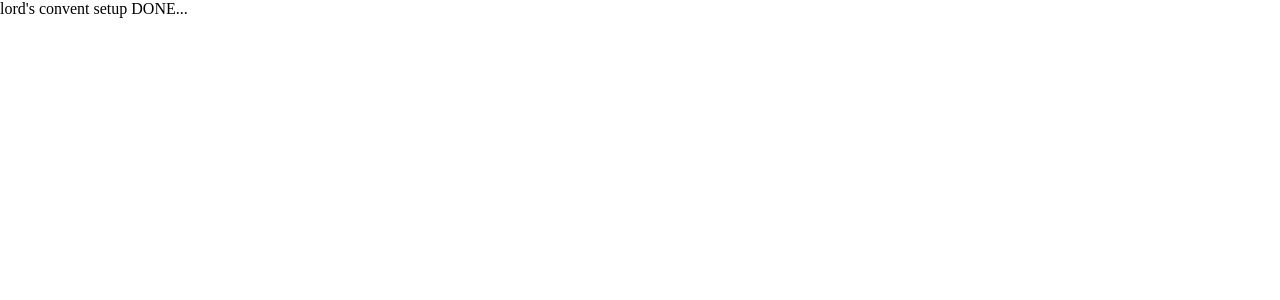
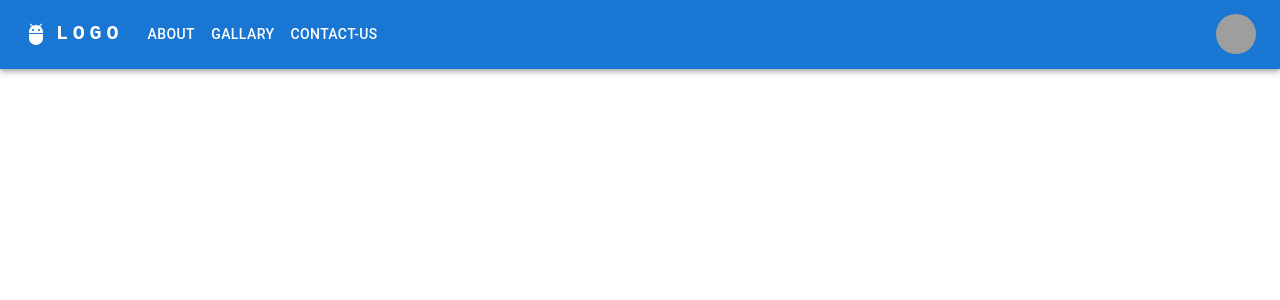
Before and after one commit to GaurvPatil/lordsconvent, a React (Create React App) app: page / in a window 1280 px wide. Shown: the top 300 px of the page. Built offline with nearby package versions, Linux system fonts and the light colour scheme; grey boxes are pictures that could not be loaded.

Commit message:
nabar stage- 1

```diff
--- a/src/App.js
+++ b/src/App.js
@@ -1,11 +1,21 @@
-
+import { BrowserRouter as Router, Routes, Route } from "react-router-dom";
+import About from "./pages/About";
+import ContactUs from "./pages/ContactUs";
+import Gallary from "./pages/Gallary";
+import { Home } from "./pages/Home";
 
 function App() {
   return (
-   <>
-   lord's convent setup DONE...
-   </>
-
+    <>
+      <Router>
+        <Routes>
+          <Route path="/" element={<Home />} exact />
+          <Route path="/about" element={<About />} />
+          <Route path="/gallary" element={<Gallary />} />
+          <Route path="/contact" element={<ContactUs />} />
+        </Routes>
+      </Router>
+    </>
   );
 }
 
--- /dev/null
+++ b/src/components/homeC/Nabar.js
@@ -0,0 +1,183 @@
+import * as React from "react";
+import AppBar from "@mui/material/AppBar";
+import Box from "@mui/material/Box";
+import Toolbar from "@mui/material/Toolbar";
+import IconButton from "@mui/material/IconButton";
+import Typography from "@mui/material/Typography";
+import Menu from "@mui/material/Menu";
+import MenuIcon from "@mui/icons-material/Menu";
+import Container from "@mui/material/Container";
+import Avatar from "@mui/material/Avatar";
+import Button from "@mui/material/Button";
+import Tooltip from "@mui/material/Tooltip";
+import MenuItem from "@mui/material/MenuItem";
+import AdbIcon from "@mui/icons-material/Adb";
+import { useNavigate } from "react-router-dom";
+
+const pages = [
+  {
+    page: "About",
+    link: "/about",
+  },
+  {
+    page: "Gallary",
+    link: "/gallary",
+  },
+  {
+    page: "Contact-Us",
+    link: "/contact",
+  },
+];
+const settings = ["Profile", "Account", "Dashboard", "Logout"];
+
+function Navbar() {
+  const [anchorElNav, setAnchorElNav] = React.useState(null);
+  const [anchorElUser, setAnchorElUser] = React.useState(null);
+  const navigate = useNavigate();
+
+  const handleOpenNavMenu = (event) => {
+    setAnchorElNav(event.currentTarget);
+  };
+  const handleOpenUserMenu = (event) => {
+    setAnchorElUser(event.currentTarget);
+  };
+
+  const handleCloseNavMenu = (link) => {
+    setAnchorElNav(null);
+    if (link) {
+      navigate(link, { replace: true });
+    }
+  };
+
+  const handleCloseUserMenu = () => {
+    setAnchorElUser(null);
+  };
+
+  return (
+    <AppBar position="static">
+      <Container maxWidth="xl">
+        <Toolbar disableGutters>
+          <AdbIcon sx={{ display: { xs: "none", md: "flex" }, mr: 1 }} />
+          <Typography
+            variant="h6"
+            noWrap
+            component="a"
+            href="/"
+            sx={{
+              mr: 2,
+              display: { xs: "none", md: "flex" },
+              fontFamily: "monospace",
+              fontWeight: 700,
+              letterSpacing: ".3rem",
+              color: "inherit",
+              textDecoration: "none",
+            }}
+          >
+            LOGO
+          </Typography>
+
+          <Box sx={{ flexGrow: 1, display: { xs: "flex", md: "none" } }}>
+            <IconButton
+              size="large"
+              aria-label="account of current user"
+              aria-controls="menu-appbar"
+              aria-haspopup="true"
+              onClick={handleOpenNavMenu}
+              color="inherit"
+            >
+              <MenuIcon />
+            </IconButton>
+            <Menu
+              id="menu-appbar"
+              anchorEl={anchorElNav}
+              anchorOrigin={{
+                vertical: "bottom",
+                horizontal: "left",
+              }}
+              keepMounted
+              transformOrigin={{
+                vertical: "top",
+                horizontal: "left",
+              }}
+              open={Boolean(anchorElNav)}
+              onClose={() => handleCloseNavMenu()}
+              sx={{
+                display: { xs: "block", md: "none" },
+              }}
+            >
+              {pages.map((item, index) => (
+                <MenuItem
+                  key={index}
+                  onClick={() => handleCloseNavMenu(item.link)}
+                >
+                  <Typography textAlign="center">{item.page}</Typography>
+                </MenuItem>
+              ))}
+            </Menu>
+          </Box>
+          <AdbIcon sx={{ display: { xs: "flex", md: "none" }, mr: 1 }} />
+          <Typography
+            variant="h5"
+            noWrap
+            component="a"
+            href=""
+            sx={{
+              mr: 2,
+              display: { xs: "flex", md: "none" },
+              flexGrow: 1,
+              fontFamily: "monospace",
+              fontWeight: 700,
+              letterSpacing: ".3rem",
+              color: "inherit",
+              textDecoration: "none",
+            }}
+          >
+            LOGO
+          </Typography>
+          <Box sx={{ flexGrow: 1, display: { xs: "none", md: "flex" } }}>
+            {pages.map((item, index) => (
+              <Button
+                key={index}
+                onClick={() => handleCloseNavMenu(item.link)}
+                sx={{ my: 2, color: "white", display: "block" }}
+              >
+                {item.page}
+              </Button>
+            ))}
+          </Box>
+
+          <Box sx={{ flexGrow: 0 }}>
+            <Tooltip title="Open settings">
+              <IconButton onClick={handleOpenUserMenu} sx={{ p: 0 }}>
+                <Avatar alt="Remy Sharp" src="/static/images/avatar/2.jpg" />
+              </IconButton>
+            </Tooltip>
+            <Menu
+              sx={{ mt: "45px" }}
+              id="menu-appbar"
+              anchorEl={anchorElUser}
+              anchorOrigin={{
+                vertical: "top",
+                horizontal: "right",
+              }}
+              keepMounted
+              transformOrigin={{
+                vertical: "top",
+                horizontal: "right",
+              }}
+              open={Boolean(anchorElUser)}
+              onClose={handleCloseUserMenu}
+            >
+              {settings.map((setting) => (
+                <MenuItem key={setting} onClick={handleCloseUserMenu}>
+                  <Typography textAlign="center">{setting}</Typography>
+                </MenuItem>
+              ))}
+            </Menu>
+          </Box>
+        </Toolbar>
+      </Container>
+    </AppBar>
+  );
+}
+export default Navbar;
--- a/src/pages/About.js
+++ b/src/pages/About.js
@@ -0,0 +1,9 @@
+import React from 'react'
+
+const About = () => {
+  return (
+    <div>About</div>
+  )
+}
+
+export default About
--- a/src/pages/ContactUs.js
+++ b/src/pages/ContactUs.js
@@ -0,0 +1,9 @@
+import React from 'react'
+
+const ContactUs = () => {
+  return (
+    <div>ContactUs</div>
+  )
+}
+
+export default ContactUs
--- a/src/pages/Gallary.js
+++ b/src/pages/Gallary.js
@@ -0,0 +1,9 @@
+import React from 'react'
+
+const Gallary = () => {
+  return (
+    <div>Gallary</div>
+  )
+}
+
+export default Gallary
--- a/src/pages/Home.js
+++ b/src/pages/Home.js
@@ -1,8 +1,10 @@
-import React from "react"
+import React from 'react'
+import Navbar from '../components/homeC/Nabar'
 
-
-const Home = () => {
-    return <>Home</>
+export const Home = () => {
+  return (
+   <>
+   <Navbar />
+   </>
+  )
 }
-
-export default Home
```
Also changed, not shown: 1 other file (tests, documents, lock files or other folders).
